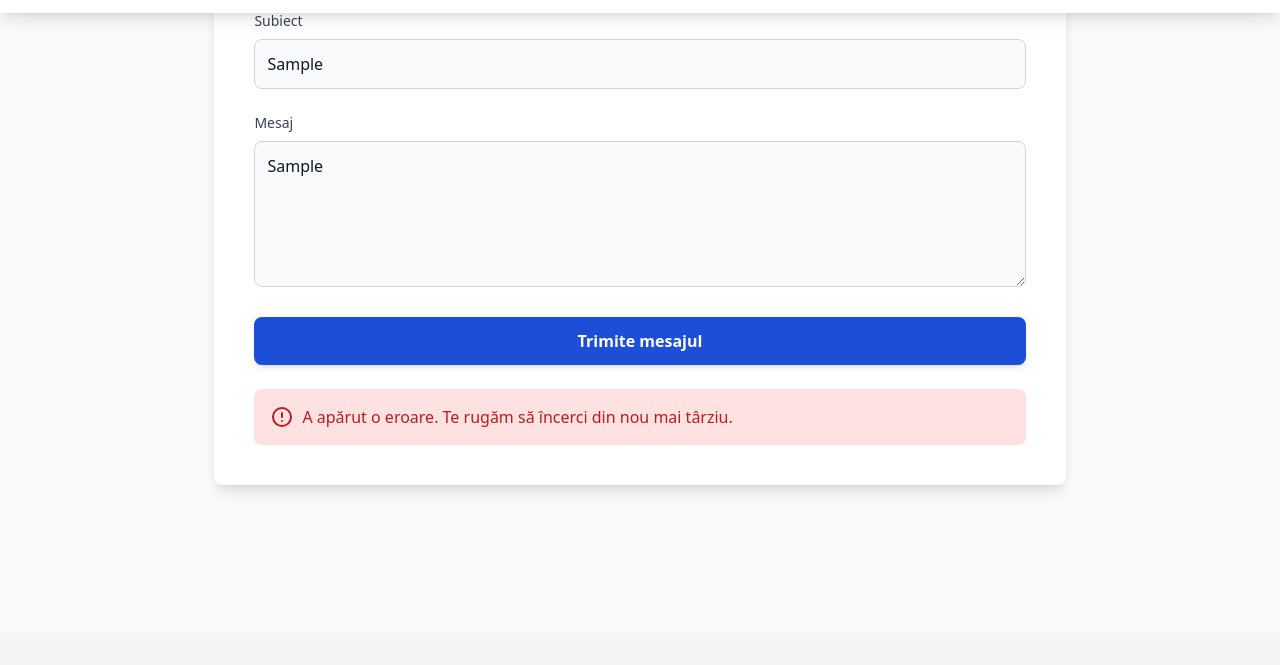
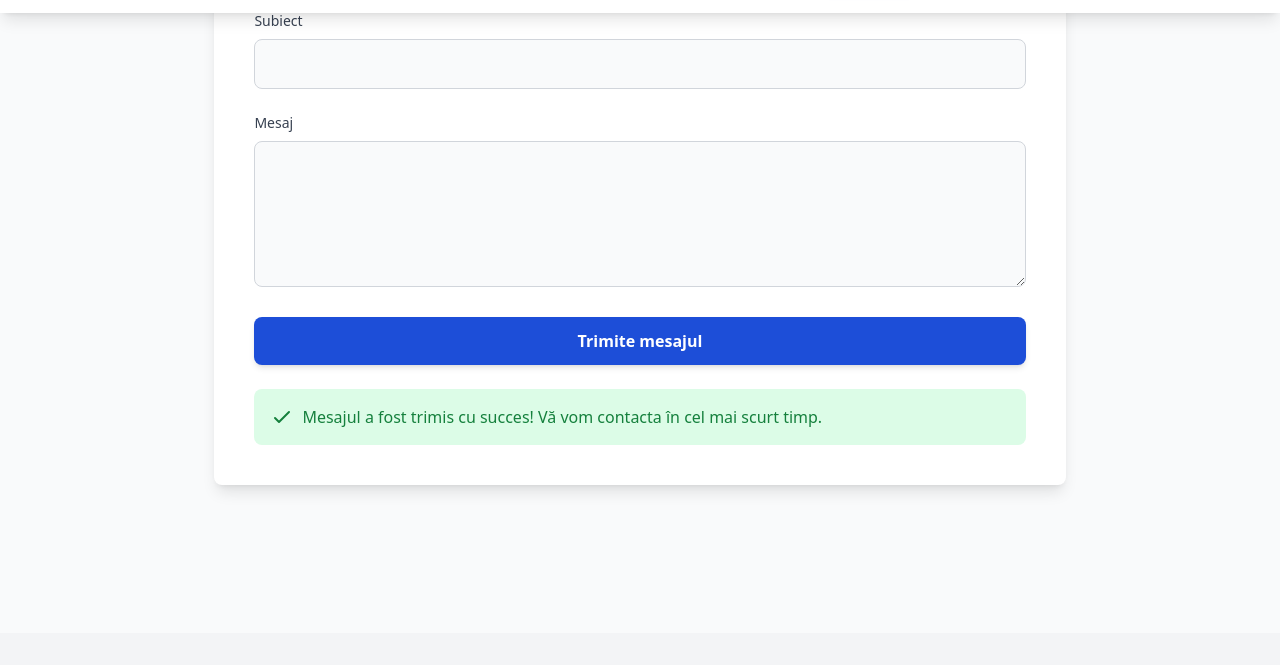
Before and after one commit to ChatWithAIGit/CV-Manta-Cristian, a plain HTML site: page index.html in a window 1280 px wide. Both pictures are taken after typing "Sample", "name@example.com", "Sample", "Sample" into the empty fields and a click on the button "Trimite mesajul". Shown: the part 3432-4097 px from the top of the page. Drawn offline with nearby package versions, Linux system fonts and the light colour scheme.

Commit message:
Form commit

```diff
--- a/index.html
+++ b/index.html
@@ -19,10 +19,9 @@
     <script type="text/javascript" src="https://cdn.jsdelivr.net/npm/@emailjs/browser@3/dist/email.min.js"></script>
     <script>
   // Initialize EmailJS once when page loads
-  emailjs.init({
-    publicKey: "user_SFGgiAlVKUwvSIxiO", // Get this from EmailJS dashboard
-    blockHeadless: true
-  });
+  emailjs.init("user_SFGgiAlVKUwvSIxiO");
+
+
 </script>
     <script>
         tailwind.config = {
--- a/main.js
+++ b/main.js
@@ -183,66 +183,68 @@ window.showSkillModal = (skill) => {
 });
 
 
-// ======= Contact Form ===========
-document.getElementById('contact-form').addEventListener('submit', function(e) {
-    e.preventDefault();
+document.getElementById('contact-form').addEventListener('submit', function (e) {
+    e.preventDefault(); // Stop form from submitting instantly
 
-    // Hide previous messages
-    document.getElementById('formSuccess').classList.add('hidden');
-    document.getElementById('formError').classList.add('hidden');
-    document.querySelectorAll('[id$="Error"]').forEach(el => el.classList.add('hidden'));
+    // Elemente
+    const name = this.from_name;
+    const email = this.reply_to;
+    const message = this.message;
 
-    // Validate form
-    let isValid = true;
-    const name = this.from_name.value.trim();
-    const email = this.reply_to.value.trim();
-    const message = this.message.value.trim();
+    // Error containers
+    const nameError = document.getElementById('nameError');
+    const emailError = document.getElementById('emailError');
+    const messageError = document.getElementById('messageError');
 
-    if (name.length < 2) {
-        document.getElementById('nameError').classList.remove('hidden');
-        isValid = false;
+    // Success / Error Messages
+    const formSuccess = document.getElementById('formSuccess');
+    const formError = document.getElementById('formError');
+
+    // Submit button & spinner
+    const submitBtn = document.getElementById('submitBtn');
+    const spinner = document.getElementById('spinner');
+    const submitText = document.getElementById('submitText');
+
+    // Reset all errors and messages
+    [nameError, emailError, messageError, formSuccess, formError].forEach(el => el.classList.add('hidden'));
+
+    let valid = true;
+
+    // Validate name (non empty)
+    if (!name.value.trim()) {
+        nameError.classList.remove('hidden');
+        valid = false;
     }
 
+    // Validate email with regex (basic but decent)
     const emailRegex = /^[^\s@]+@[^\s@]+\.[^\s@]+$/;
-    if (!emailRegex.test(email)) {
-        document.getElementById('emailError').classList.remove('hidden');
-        isValid = false;
+    if (!emailRegex.test(email.value.trim())) {
+        emailError.classList.remove('hidden');
+        valid = false;
     }
 
-    if (message.length < 5) {
-        document.getElementById('messageError').classList.remove('hidden');
-        isValid = false;
+    // Validate message (non empty)
+    if (!message.value.trim()) {
+        messageError.classList.remove('hidden');
+        valid = false;
     }
 
-    if (!isValid) return;
+    if (!valid) return; // Oops, fix errors first!
 
-    // Show loading state
-    const submitBtn = document.getElementById('submitBtn');
-    const spinner = document.getElementById('spinner');
+    // Disable button and show spinner while "sending"
     submitBtn.disabled = true;
     spinner.classList.remove('hidden');
-    document.getElementById('submitText').textContent = 'Se trimite...';
+    submitText.textContent = "Se trimite...";
 
-    // Send the email
-    emailjs.sendForm('service_gpj70jd', 'template_b6e117o', this)
-        .then(() => {
-            document.getElementById('formSuccess').classList.remove('hidden');
-            this.reset();
-        })
-        .catch((error) => {
-            console.error('Email failed:', error);
-            document.getElementById('formError').classList.remove('hidden');
+    // Fake sending delay (replace with actual sending logic here)
+    setTimeout(() => {
+        // Imagine a successful send
+        submitBtn.disabled = false;
+        spinner.classList.add('hidden');
+        submitText.textContent = "Trimite mesajul";
 
-            // More detailed error handling
-            if (error.status === 400) {
-                console.error('Bad request - check your template parameters');
-            } else if (error.status === 401) {
-                console.error('Unauthorized - check your public key');
-            }
-        })
-        .finally(() => {
-            submitBtn.disabled = false;
-            spinner.classList.add('hidden');
-            document.getElementById('submitText').textContent = 'Trimite mesajul';
-        });
+        formSuccess.classList.remove('hidden');
+        this.reset(); // Clear form
+
+    }, 2000);
 });
```
